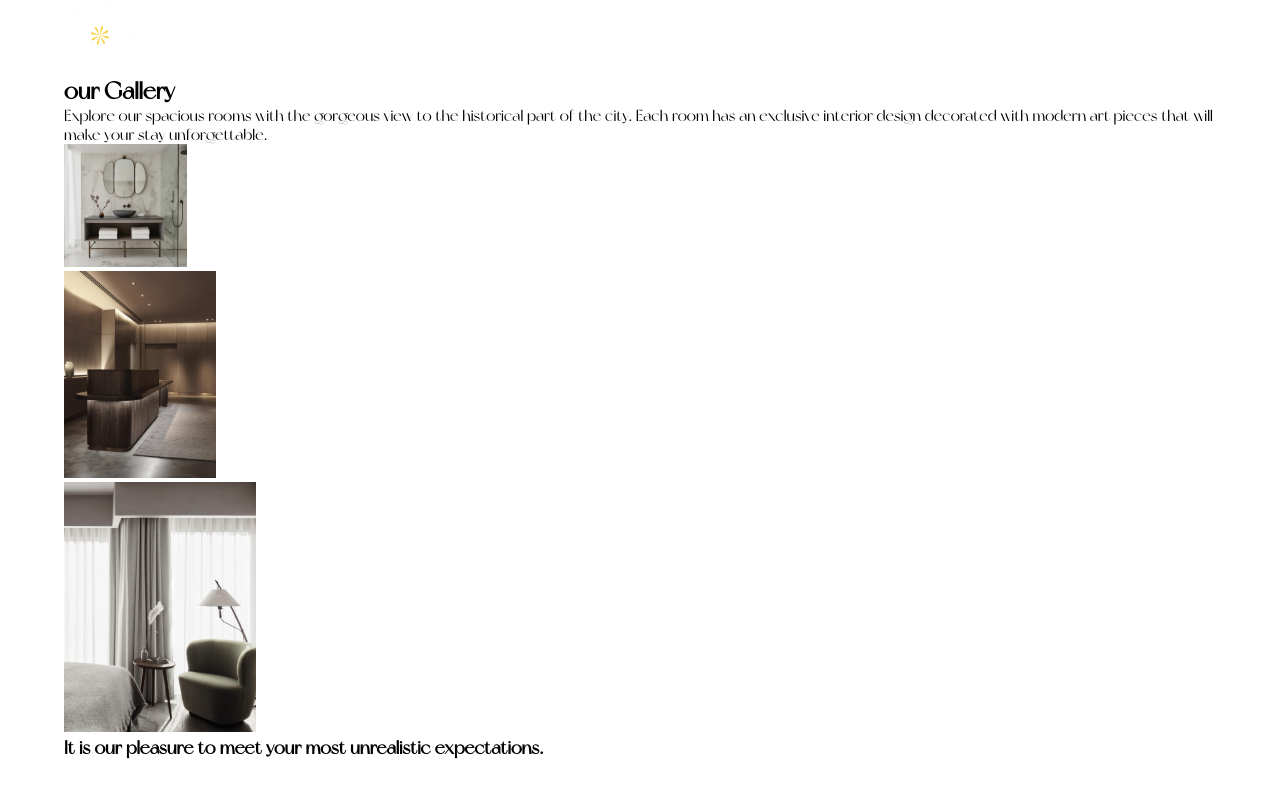
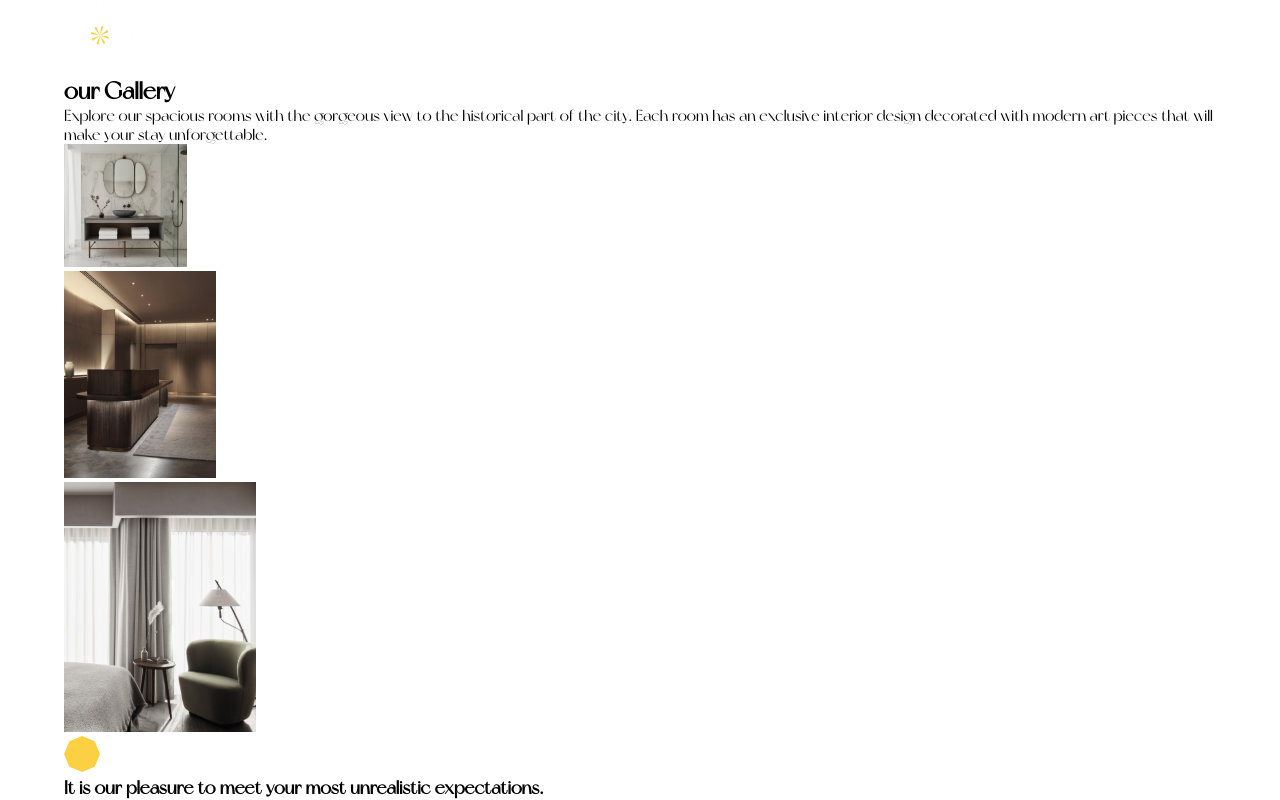
Before and after one commit to gift56/Fullstack-HotelWebsite, a React (Create React App) app: page / in a window 1280 px wide. Shown: the part 5416-6216 px from the top of the page. Before the commit the page ends 6176 px from the top, so only its background shows below. Built offline with nearby package versions, Linux system fonts and the light colour scheme.

Commit message:
just added polygon

```diff
--- a/src/components/Gallery.jsx
+++ b/src/components/Gallery.jsx
@@ -7,6 +7,7 @@ import DesktopGalleyTwo from "../assets/Dgallery2.svg";
 import DesktopGalleyThree from "../assets/Dgallery3.svg";
 import DesktopGalleyFour from "../assets/Dgallery4.svg";
 import Label from "../assets/Alabel.svg";
+import Polygon from "../assets/polygon.svg";
 import {
   GalleryArea,
   GalleryCon,
@@ -55,6 +56,7 @@ const Gallery = () => {
                 </div>
               ))}
               <div className="details">
+                <img src={Polygon} alt="polygon" />
                 <h3>
                   It is our pleasure to meet your most unrealistic expectations.
                 </h3>
```
